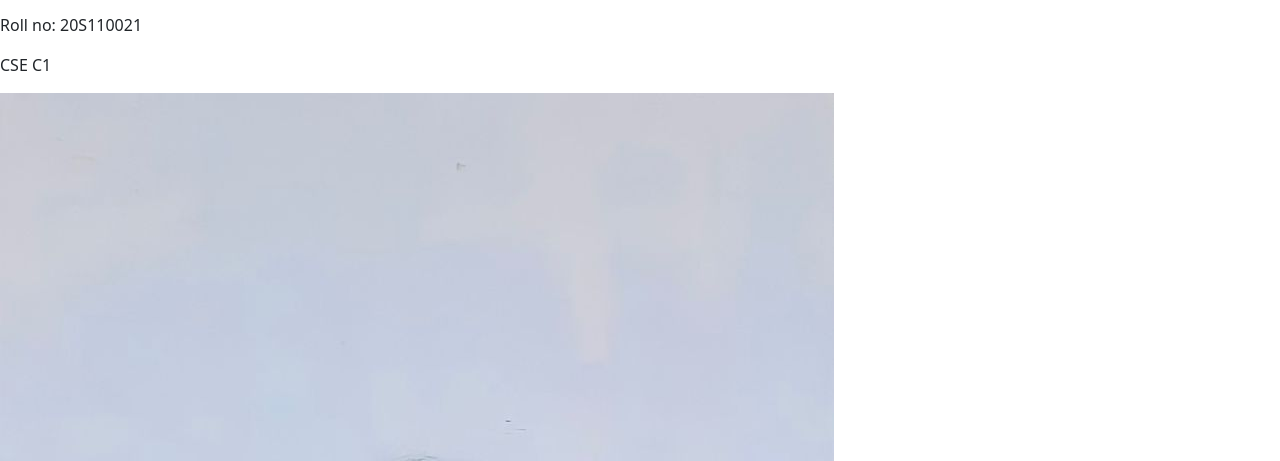
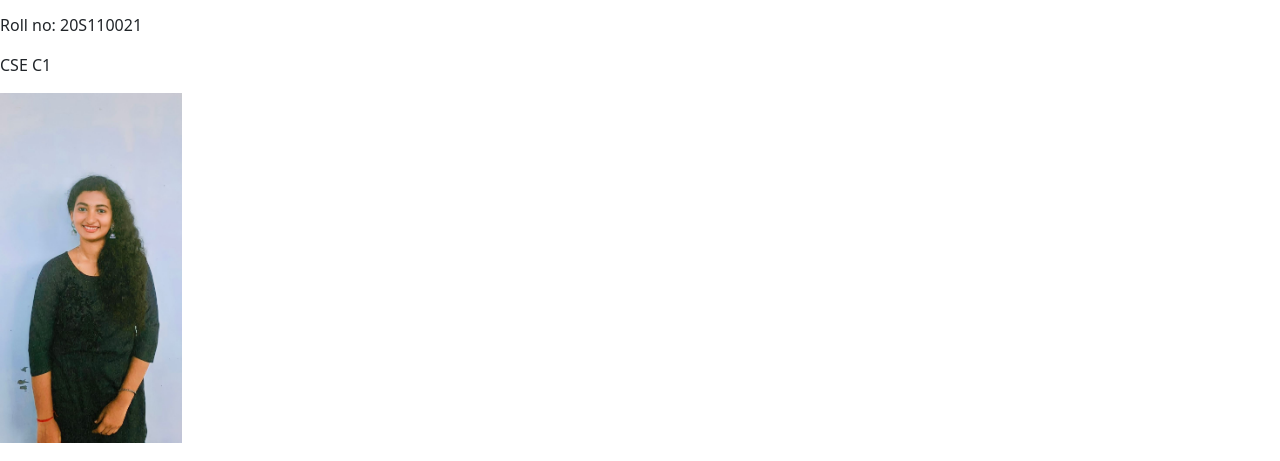
Before and after one commit to Vivek-Malla/ArtWorks, a website: page support.html in a window 1280 px wide. Shown: the part 322-783 px from the top of the page. Drawn offline with nearby package versions, Linux system fonts and the light colour scheme.

Commit message:
last edit

```diff
--- a/support.html
+++ b/support.html
@@ -65,7 +65,7 @@
     <p>Reg no : 40110644</p>
     <p>Roll no: 20S110021</p>
     <p>CSE C1</p>
-    <img src="images/profile.jpg" alt="img">
+    <img src="images/profile.jpg" alt="img" height="350px">
  </div>
 
   </form>
```
